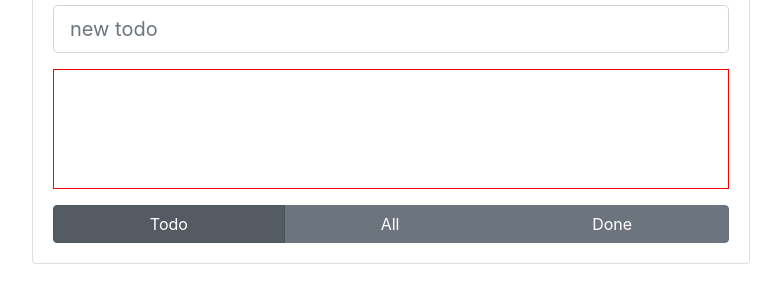
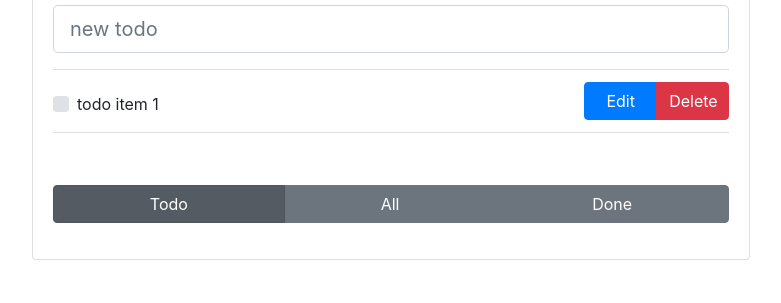
Before and after one commit to bboydflo/fcc-todo-project, a plain HTML site: page index.html in a window 1280 px wide. Shown: the part 97-400 px from the top of the page, without its empty margins (249-1030 px from the left). Drawn offline with nearby package versions, Linux system fonts and the light colour scheme.

Commit message:
added todo item

```diff
--- a/index.html
+++ b/index.html
@@ -15,7 +15,7 @@
 
     <div id="root">
       <div class="card">
-        <div class="card-body">
+        <ul class="card-body">
             <h1 class="text-center">fcc todo's</h1>
 
             <form>
@@ -24,9 +24,18 @@
               </div>
             </form>
 
-            <div class="todo-list">
-
-            </div>
+            <ul class="list-group list-group-flush todo-list">
+              <li class="list-group-item todo-item">
+                <div class="custom-control custom-checkbox todo-text">
+                  <input type="checkbox" class="custom-control-input" id="customCheck1">
+                  <label class="custom-control-label" for="customCheck1">todo item 1</label>
+                </div>
+                <div class="btn-group todo-buttons" role="group">
+                  <button type="button" class="btn btn-primary todo-edit">Edit</button>
+                  <button type="button" class="btn btn-danger todo-delete">Delete</button>
+                </div>
+              </li>
+            </ul>
 
             <div class="btn-group btn-group-toggle btn-toolbar" data-toggle="buttons">
               <label class="btn btn-secondary active">
--- a/src/css/main.css
+++ b/src/css/main.css
@@ -14,7 +14,31 @@
 }
 
 .todo-list {
-  border: 1px solid red;
-  height: 120px;
+  /* border: 1px solid red; */
+  min-height: 100px;
+  height: 100%;
   margin-bottom: 1rem;
 }
+
+/* -------- this demo section -------- */
+
+.todo-item {
+  padding-left: 0;
+  padding-right: 0;
+  /* background-color: red; */
+}
+
+.todo-buttons {
+  float: right;
+}
+
+.todo-text {
+  display: inline-block;
+  margin-top: 10px;
+}
+
+.todo-edit, .todo-delete {
+  width: 72.8906px;
+}
+
+/* -------- this demo section -------- */
```
